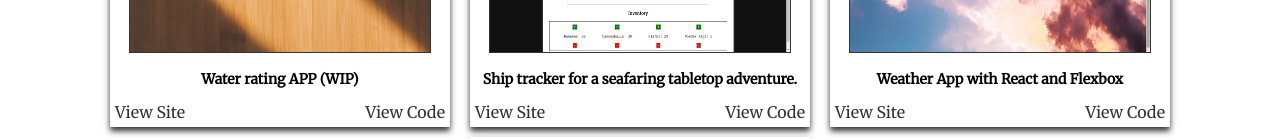
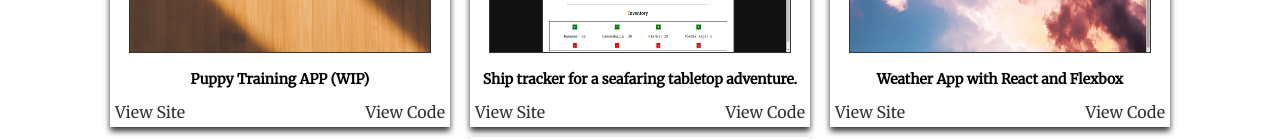
Before and after one commit to Humphreyj/netlifytest, a React (Create React App) app: page / in a window 1280 px wide. Shown: the part 397-536 px from the top of the page. Built offline with nearby package versions, Linux system fonts and the light colour scheme.

Commit message:
updated project

```diff
--- a/src/components/Projects.js
+++ b/src/components/Projects.js
@@ -18,7 +18,7 @@ const Projects = (props) => {
 			<div className='project'>
 				<img className='project-img' src={pup} alt='project 2'/>
 				<div className="project-info">
-					<p className='project-desc'>Water rating APP (WIP)</p>
+					<p className='project-desc'>Puppy Training APP (WIP)</p>
 					<div className="proj-buttons">
 						<a href='https://puppy-trainer.netlify.com/' className='proj-link '>View Site</a>
 						<a href='https://github.com/Humphreyj/puppy-trainer' className='proj-link '>View Code</a>
```
